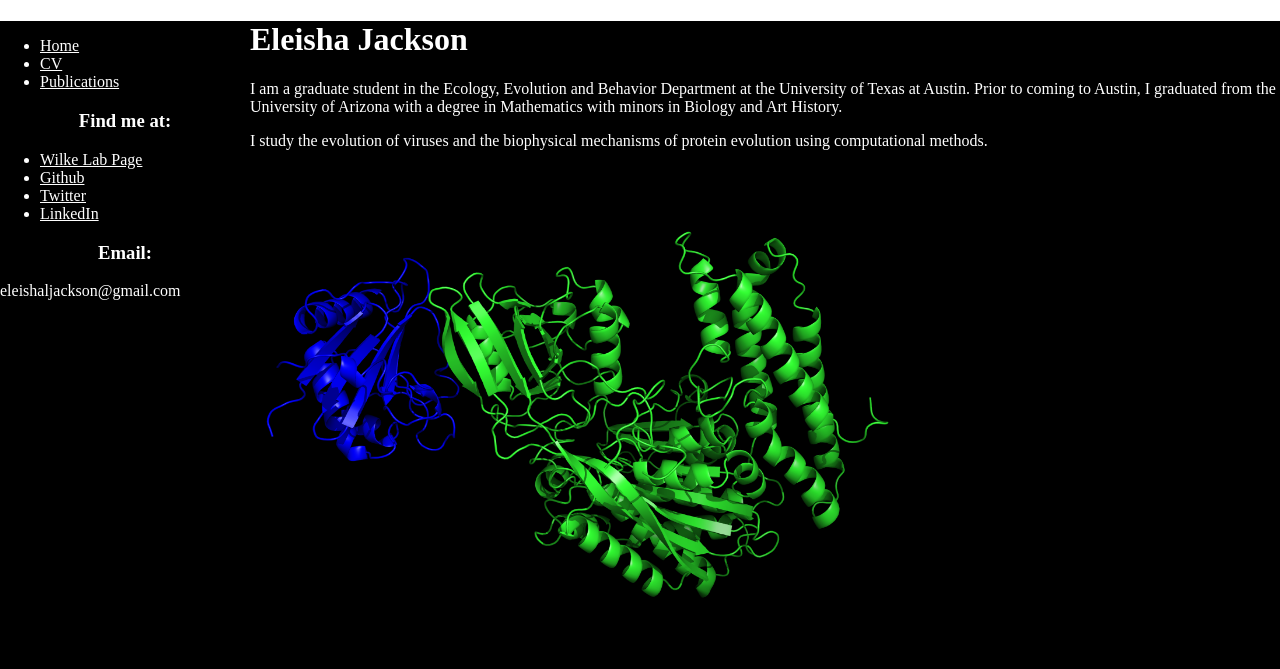
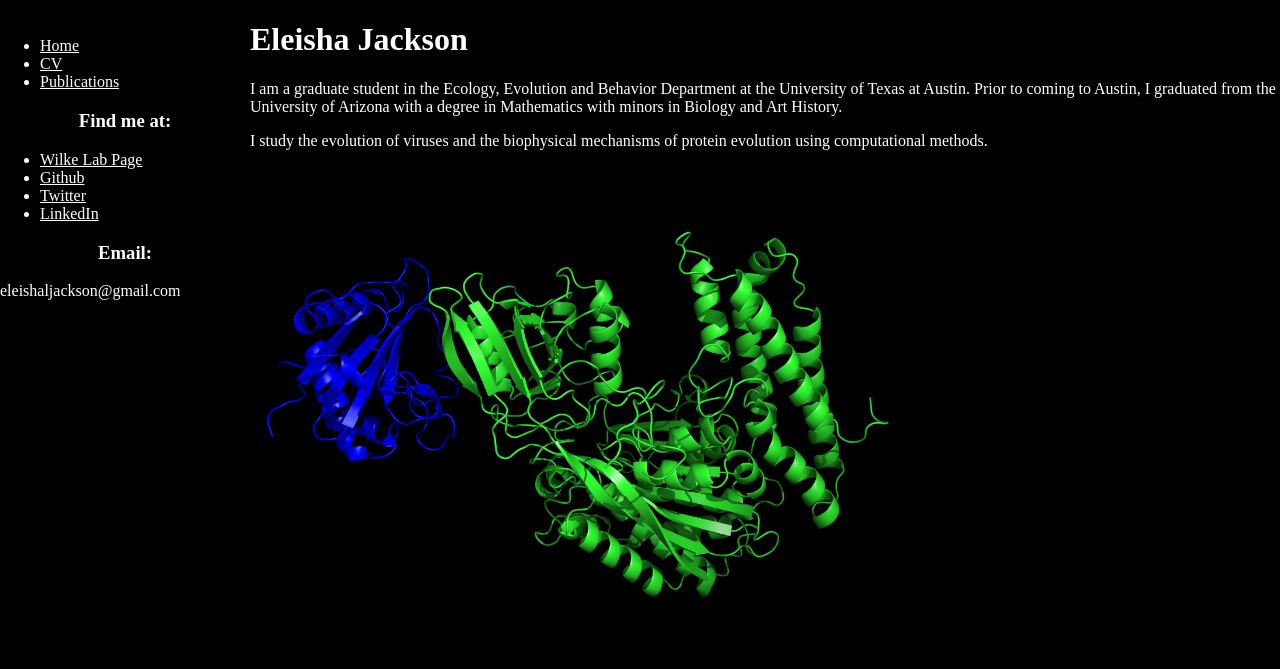
Before and after one commit to elj299/elj299.github.io, a plain HTML site: page index.html in a window 1280 px wide. Drawn offline with Linux system fonts and the light colour scheme.

Commit message:
More changes

```diff
--- a/index.html
+++ b/index.html
@@ -1,6 +1,6 @@
 <!DOCTYPE html>
 <style type='text/css'>
-   html, body {height: 100%; margin: 0}
+   html, body {height: 100%; margin: 0; background-color:black;}
    #content {width: 100%; height: 100%}
    #left {width: 250px; height: 100%; float: left; background-color: black; color: White}
    #right {margin-left: 250px; height: 100%; background-color: black; color: white}
```
